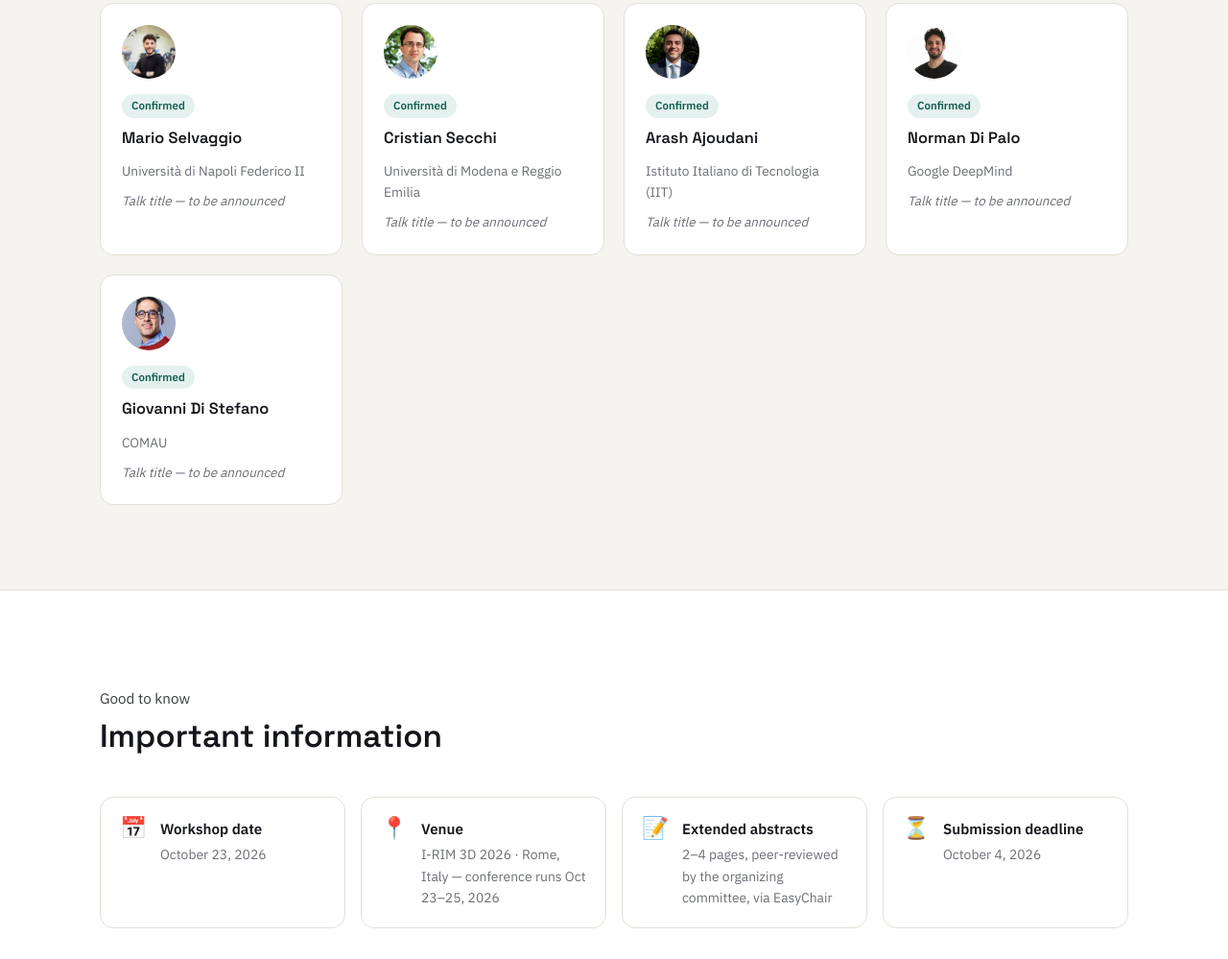
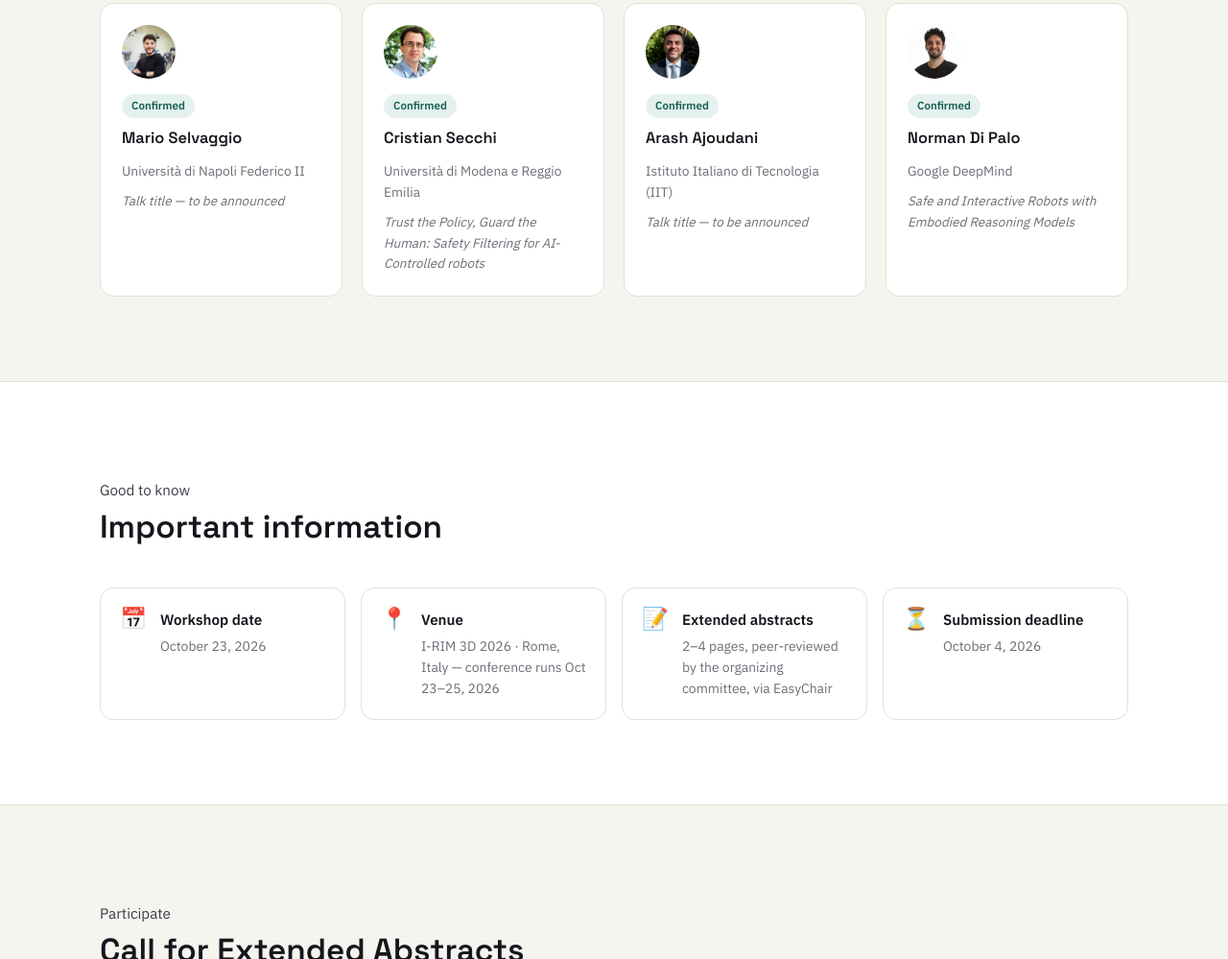
Before and after one commit to D0d0-10/hand-irim-3d-2026, a plain HTML site: page index.html in a window 1280 px wide. Shown: the part 2781-3780 px from the top of the page at 96% size. Drawn offline with Linux system fonts and the light colour scheme.

Commit message:
Update talk titles for speakers

```diff
--- a/index.html
+++ b/index.html
@@ -682,7 +682,7 @@
           <span class="status-pill status-confirmed">Confirmed</span>
           <h3>Cristian Secchi</h3>
           <p class="people-affil">Università di Modena e Reggio Emilia</p>
-          <p class="talk-title-pending">Talk title — to be announced</p>
+          <p class="talk-title-pending">Trust the Policy, Guard the Human: Safety Filtering for AI-Controlled robots</p>
         </div>
 
         <div class="people-card">
@@ -698,15 +698,7 @@
           <span class="status-pill status-confirmed">Confirmed</span>
           <h3>Norman Di Palo</h3>
           <p class="people-affil">Google DeepMind</p>
-          <p class="talk-title-pending">Talk title — to be announced</p>
-        </div>
-
-        <div class="people-card">
-          <img class="avatar" src="assets/img/giovanni-di-stefano.png" alt="Giovanni Di Stefano">
-          <span class="status-pill status-confirmed">Confirmed</span>
-          <h3>Giovanni Di Stefano</h3>
-          <p class="people-affil">COMAU</p>
-          <p class="talk-title-pending">Talk title — to be announced</p>
+          <p class="talk-title-pending">Safe and Interactive Robots with Embodied Reasoning Models</p>
         </div>
 
       </div>
```
